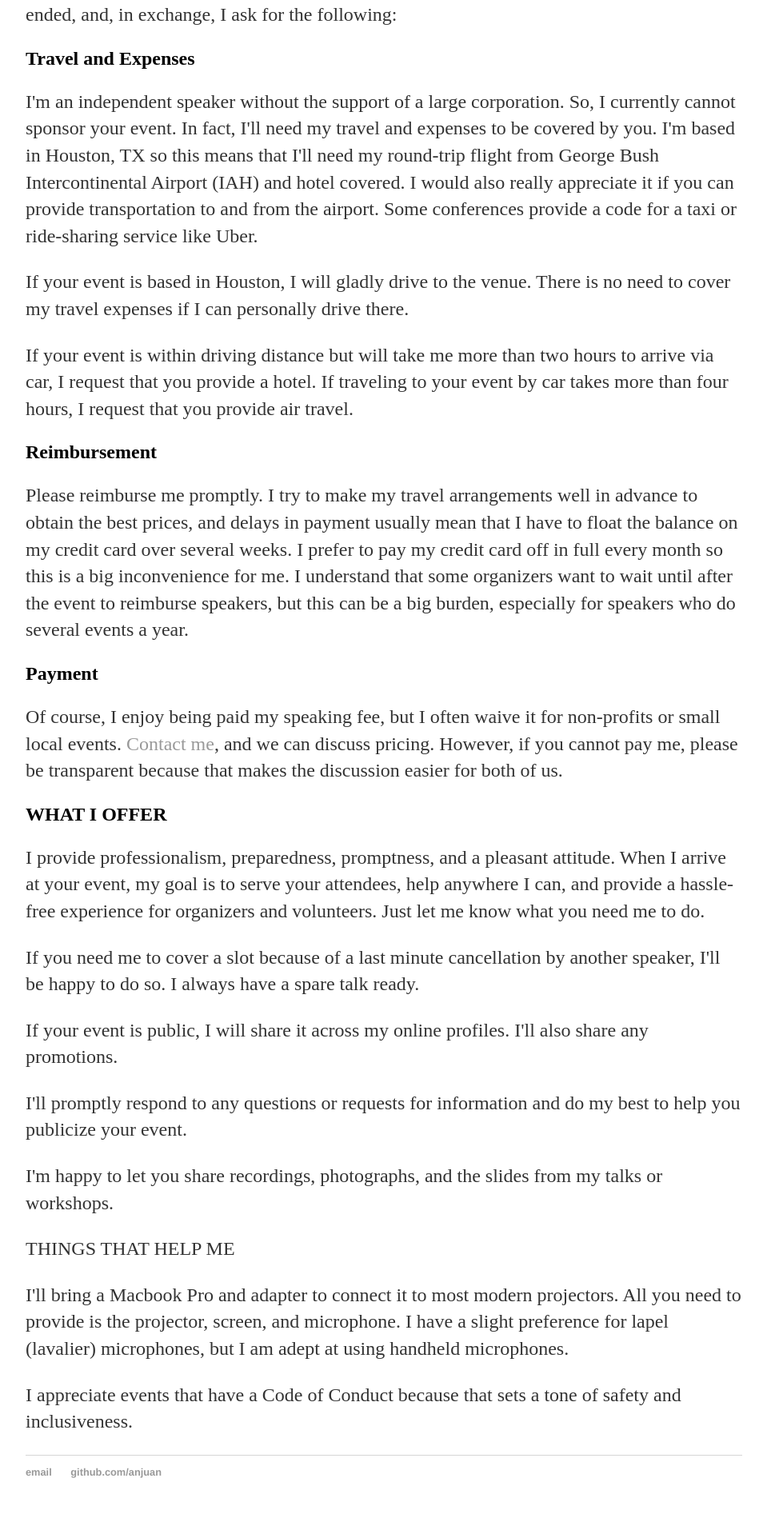
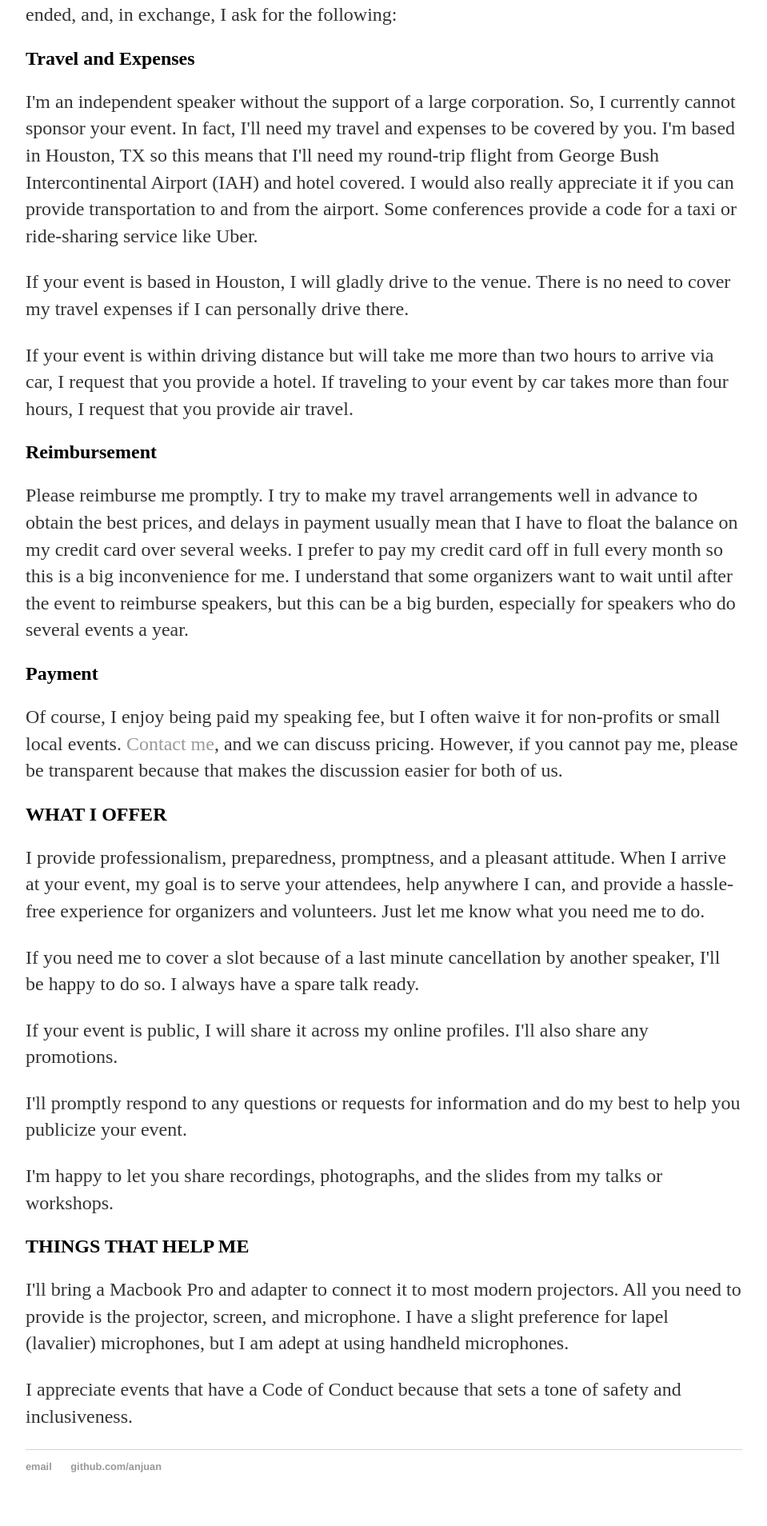
Before and after one commit to CharlyB123/old.anjuan.github.io, a Jekyll site: the page built from bookings/index.html, in a window 1280 px wide. Shown: the part 756-2664 px from the top of the page at 80% size, without its empty margins (160-1119 px from the left). Built offline with Jekyll 4.4.1, drawn with Linux system fonts in a browser that asks for light colours.

```diff
--- a/bookings/index.html
+++ b/bookings/index.html
@@ -48,7 +48,7 @@ title: Bookings
 
 	<p>I'm happy to let you share recordings, photographs, and the slides from my talks or workshops.</p>
 
-	<p>THINGS THAT HELP ME</p>
+	<h2>THINGS THAT HELP ME</h2>
 
 	<p>I'll bring a Macbook Pro and adapter to connect it to most modern projectors. All you need to provide is the projector, screen, and microphone. I have a slight preference for lapel (lavalier) microphones, but I am adept at using handheld microphones.</p>
 
```
